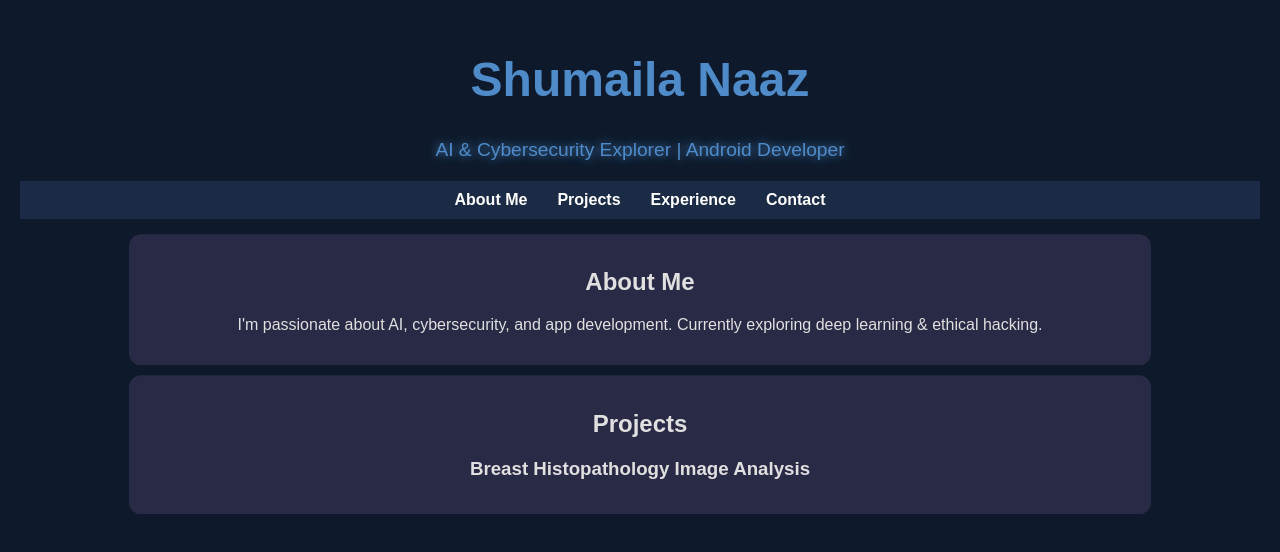
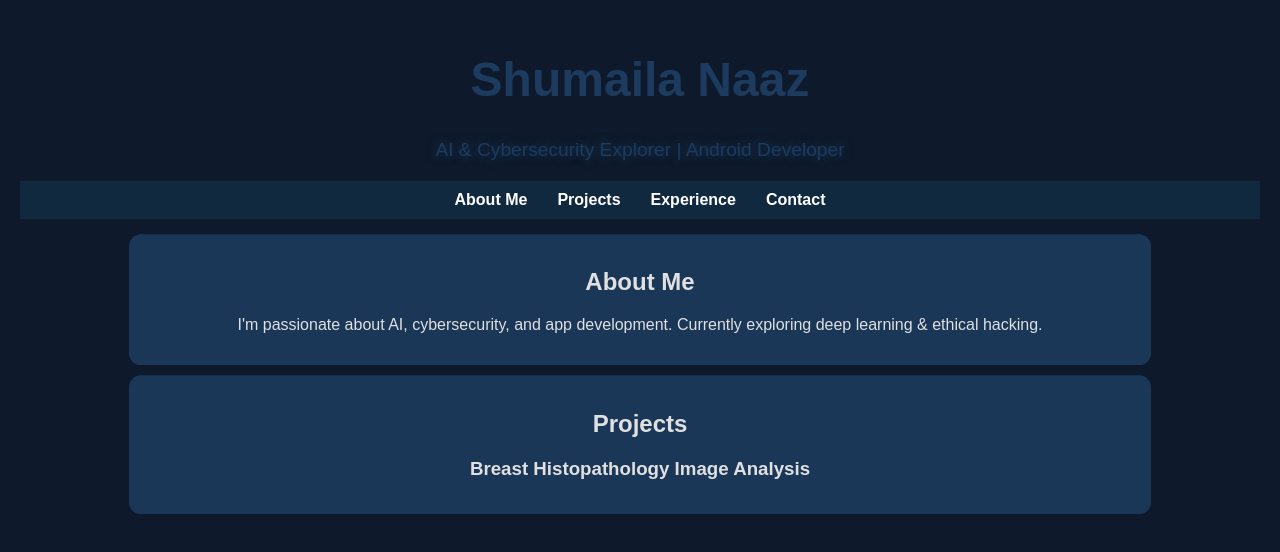
Before and after one commit to shumailasaifi/portfolio-website, a plain HTML site: page index.html in a window 1280 px wide. Drawn offline with Linux system fonts and the light colour scheme.

Commit message:
Update style.css

```diff
--- a/style.css
+++ b/style.css
@@ -14,13 +14,13 @@ body {
 header h1 {
     font-size: 3rem;
     animation: fadeIn 2s ease-in-out;
-    color: #4f8bc9;
+    color: #1c3b5e;
 }
 
 .glow-text {
     font-size: 1.2rem;
-    color: #4f8bc9;
-    text-shadow: 0px 0px 10px #4f8bc9;
+    color: #1c3b5e;
+    text-shadow: 0px 0px 10px #1c3b5e;
 }
 
 nav ul {
@@ -28,7 +28,7 @@ nav ul {
     justify-content: center;
     list-style: none;
     padding: 10px;
-    background-color: #1b2b45;
+    background-color: #11293f;
 }
 
 nav ul li {
@@ -46,7 +46,7 @@ section {
 }
 
 .float-card {
-    background: rgba(45, 45, 74, 0.9);
+    background: rgba(28, 59, 94, 0.9);
     padding: 15px;
     border-radius: 12px;
     margin: 10px auto;
```
